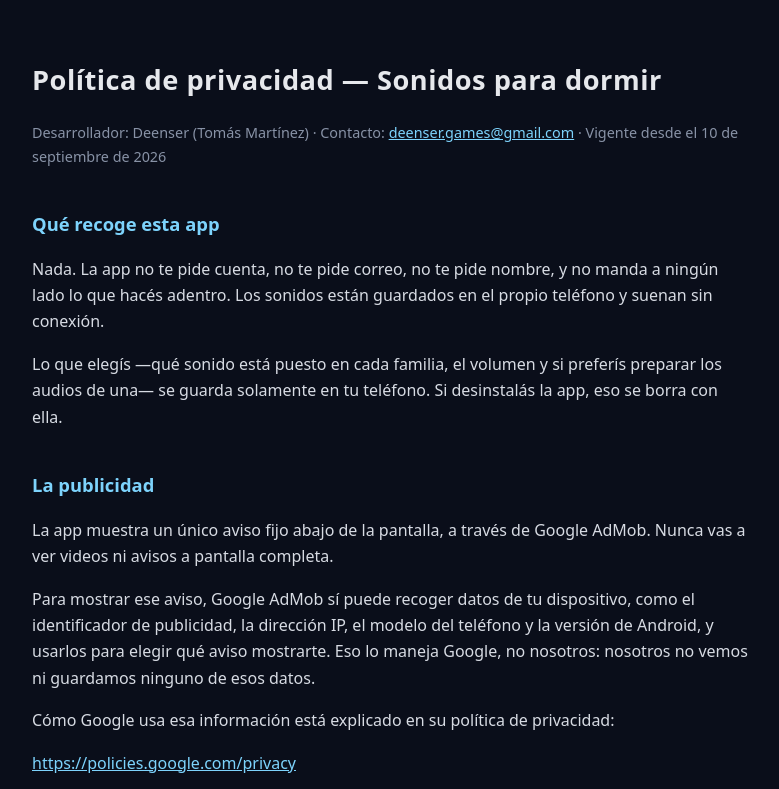
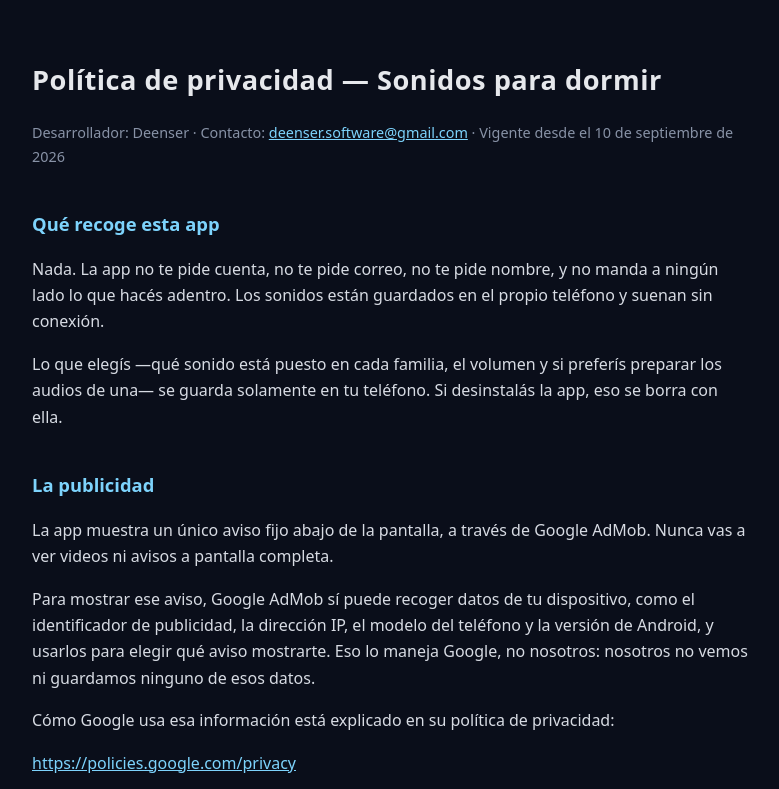
Before and after one commit to deenser/legal, a plain HTML site: page sonidos-para-dormir/index.html in a window 1280 px wide. Shown: the top 789 px of the page, without its empty margins (248-1027 px from the left). Drawn offline with Linux system fonts and the light colour scheme.

Commit message:
Sonidos para dormir: contacto deenser.software@gmail.com
Co-Authored-By: Claude Opus 5 (1M context) <noreply@anthropic.com>
Claude-Session: https://claude.ai/code/session_01BcRJgrojXNCKYhCKeJNHPQ

```diff
--- a/sonidos-para-dormir/index.html
+++ b/sonidos-para-dormir/index.html
@@ -20,8 +20,8 @@
 <body>
 
 <h1>Política de privacidad — Sonidos para dormir</h1>
-<p class="meta">Desarrollador: Deenser (Tomás Martínez) ·
-Contacto: <a href="mailto:deenser.games@gmail.com">deenser.games@gmail.com</a> ·
+<p class="meta">Desarrollador: Deenser ·
+Contacto: <a href="mailto:deenser.software@gmail.com">deenser.software@gmail.com</a> ·
 Vigente desde el 10 de septiembre de 2026</p>
 
 <h2>Qué recoge esta app</h2>
```
